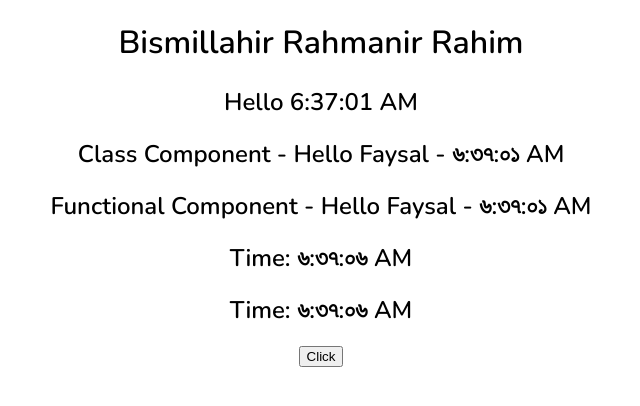
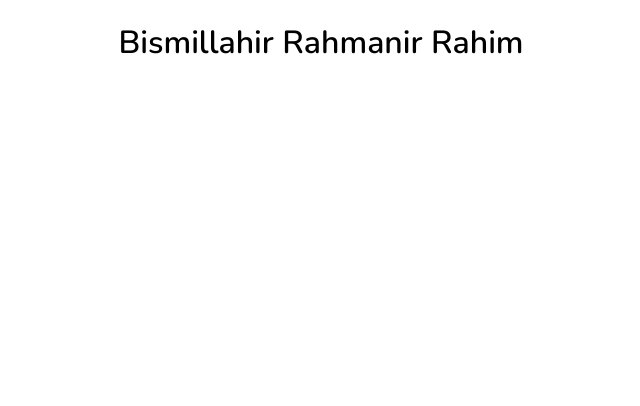
Before and after one commit to faysalahammedchowdhury01/learn-react, a React (Vite) app: page / in a window 1280 px wide. Shown: the top 406 px of the page, without its empty margins (319-959 px from the left). Built offline with nearby package versions, Linux system fonts and the light colour scheme; the HTML template or start-up script is replaced by a standard one.

Commit message:
Learn React

```diff
--- a/src/App.jsx
+++ b/src/App.jsx
@@ -1,19 +1,21 @@
 import React, { useState } from 'react';
 import './App.css';
-import Lesson1 from './Lessons/Lesson-1/JSX-Element-and-Rendering';
+/* import Lesson1 from './Lessons/Lesson-1/JSX-Element-and-Rendering';
 import Lesson2 from './Lessons/Lesson-2/Component-and-Props';
 import Lesson3 from './Lessons/Lesson-3/State-and-Lifecycle-in-Class-Component';
 import Lesson4 from './Lessons/Lesson-4/Handling-Events--Detect-and-Control-Unnecessary-Re-Renders';
+import Lesson5 from './Lessons/Lesson-5/Conditional-Rendering'; */
 
 function App() {
   const [count, setCount] = useState(0);
   return (
     <div className="App">
       <h1>Bismillahir Rahmanir Rahim</h1>
-      <Lesson1 />
+      {/* <Lesson1 />
       <Lesson2 />
       <Lesson3 locale="bn-BD" />
       <Lesson4 />
+      <Lesson5 /> */}
     </div>
   );
 }
```
